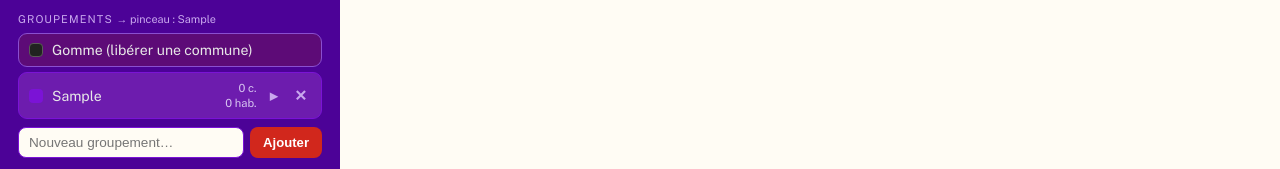
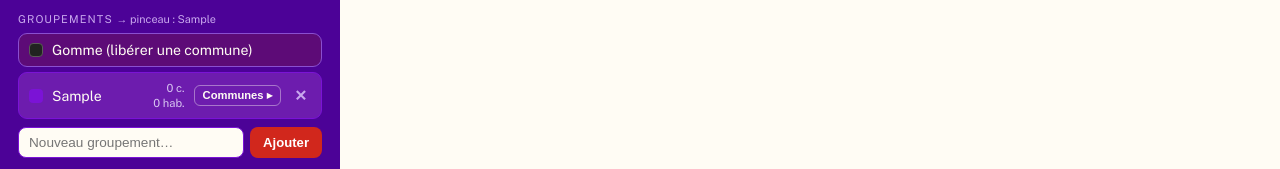
Before and after one commit to ednameterra/Projets-LFI-public, a plain HTML site: page carte-attribution-circo3-aude.html in a window 1280 px wide. Both pictures are taken after typing "Sample" into the empty fields and a click on the button "Ajouter". Shown: the part 318-487 px from the top of the page. Drawn offline with nearby package versions, Linux system fonts and the light colour scheme; no server answers.

Commit message:
Groupements : bouton « Communes » explicite ; correction du croisement déplier/supprimer
Co-authored-by: ednameterra <ednameterra@users.noreply.github.com>

```diff
--- a/carte-attribution-circo3-aude.html
+++ b/carte-attribution-circo3-aude.html
@@ -52,6 +52,11 @@
     font-size: 0.95rem; padding: 2px 4px; border-radius: 5px; flex-shrink: 0;
   }
   .brush-item .del:hover { color: #f9c900; background: #4C0297; }
+  .brush-item .tgl {
+    border: 1px solid rgba(255,252,244,.4); background: transparent; color: #FFFCF4;
+    font-size: .7rem; font-weight: 600; padding: 3px 8px; border-radius: 6px; flex-shrink: 0;
+  }
+  .brush-item .tgl:hover { background: rgba(255,252,244,.12); }
 
   .row { display: flex; gap: 6px; margin-top: 8px; }
   input[type="text"].newg {
@@ -360,7 +365,7 @@ function renderGroupements() {
   box.innerHTML = "";
   const erase = document.createElement("div");
   erase.className = "brush-item" + (activeGroup === "erase" ? " active" : "");
-  erase.style.color = "#e8e8e8";
+  erase.style.color = "#FFFCF4";
   erase.innerHTML = `<span class="swatch" style="background:#212320;border:1px solid #5a5b57"></span> Gomme (libérer une commune)`;
   erase.onclick = () => { activeGroup = "erase"; renderGroupements(); };
   box.appendChild(erase);
@@ -372,17 +377,17 @@ function renderGroupements() {
     const pop = g.communes.reduce((s, c) => s + (populationOf(c) || 0), 0);
     div.innerHTML = `
       <span class="swatch" style="background:${g.color}"></span>
-      <span style="color:#e8e8e8;cursor:default" title="Clic droit pour renommer">${escapeHtml(g.nom)}</span>
+      <span style="color:#FFFCF4;cursor:default" title="Clic droit pour renommer">${escapeHtml(g.nom)}</span>
       <span class="stats">${g.communes.length} c.<br>${fmt(pop)} hab.</span>
-      <button class="del tgl" title="Afficher/masquer les communes">${expandedGroups.has(g.id) ? "▾" : "▸"}</button>
-      <button class="del" title="Supprimer le groupement">✕</button>`;
+      <button class="tgl" title="Afficher/masquer les communes">${expandedGroups.has(g.id) ? "Communes ▾" : "Communes ▸"}</button>
+      <button class="del rm" title="Supprimer le groupement">✕</button>`;
     div.onclick = () => { activeGroup = g.id; renderGroupements(); };
     div.querySelector(".tgl").onclick = (e) => {
       e.stopPropagation();
       if (expandedGroups.has(g.id)) expandedGroups.delete(g.id); else expandedGroups.add(g.id);
       renderGroupements();
     };
-    div.querySelector(".del").onclick = (e) => {
+    div.querySelector(".rm").onclick = (e) => {
       e.stopPropagation();
       if (g.communes.length && !confirm(`Supprimer « ${g.nom} » ? Ses ${g.communes.length} communes redeviennent libres.`)) return;
       groupements = groupements.filter(x => x.id !== g.id);
```
